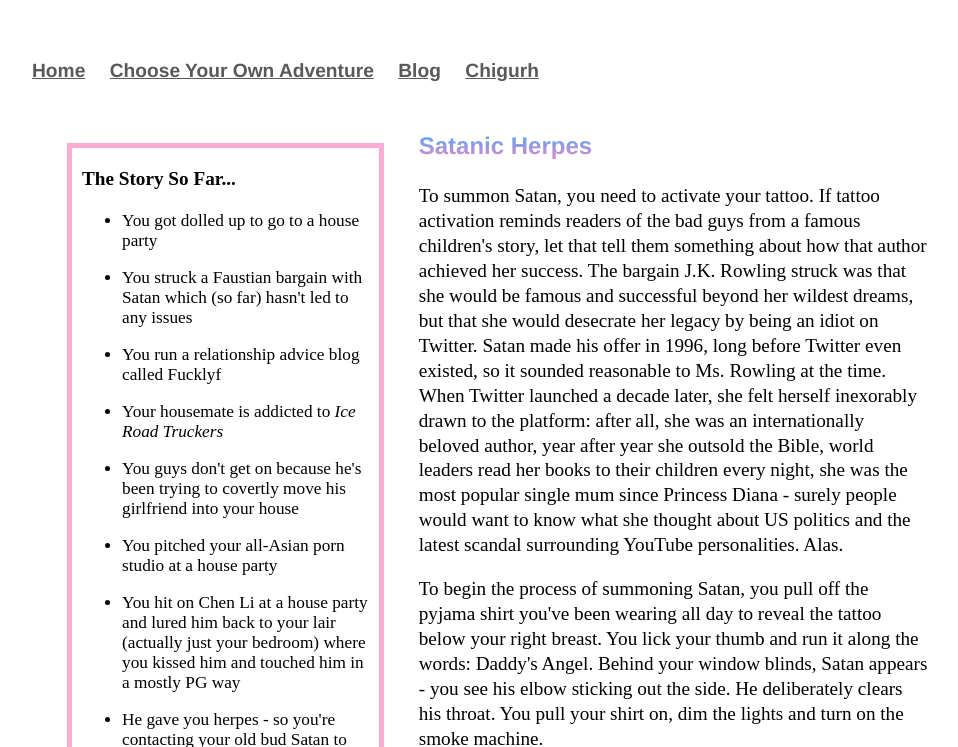
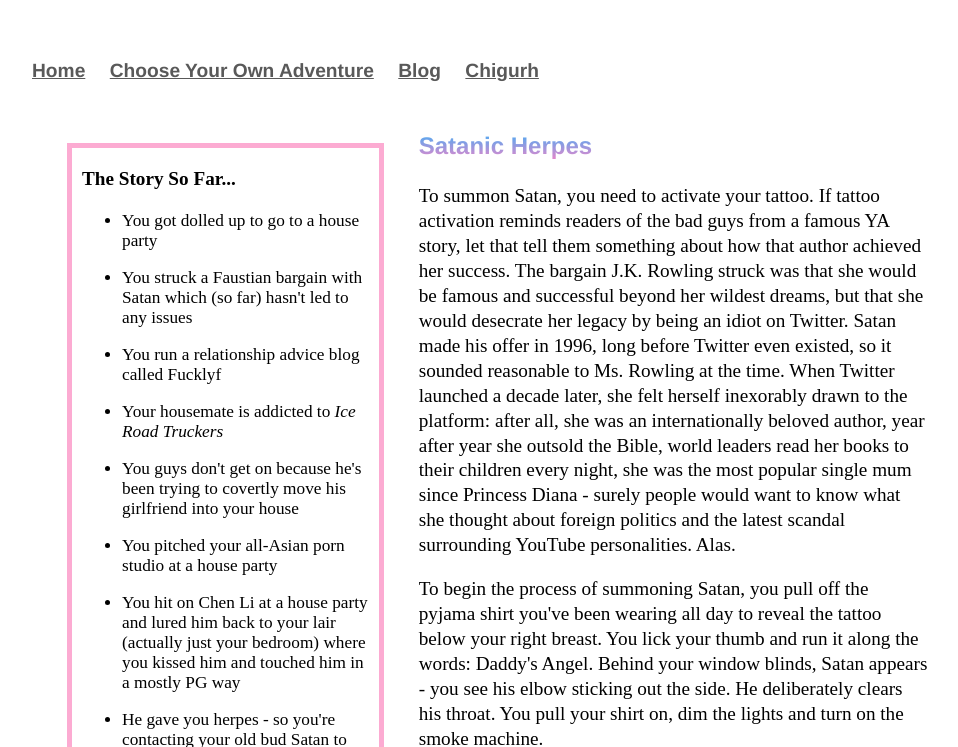
Before and after one commit to Pinelife/pinelife.github.io, a Jekyll site: the page Hellhole/Room9.html, which Jekyll copies as it is, in a window 1280 px wide and 900 px high, cut to the strip 0-747 px from the top of the window. Shown: the whole strip, without its empty margins (160-1118 px from the left). Built offline with Jekyll 4.4.1, drawn with Linux system fonts in a browser that asks for light colours.

Commit message:
Update Room9.html

```diff
--- a/Hellhole/Room9.html
+++ b/Hellhole/Room9.html
@@ -41,13 +41,13 @@
 </div>
 <h3>Satanic Herpes</h3>
 <p>
-To summon Satan, you need to activate your tattoo. If tattoo activation reminds readers of the bad guys from a famous children's story,
+To summon Satan, you need to activate your tattoo. If tattoo activation reminds readers of the bad guys from a famous YA story,
 let that tell them something about how that author achieved her success. The bargain J.K. Rowling struck was that she would be famous and
 successful beyond her wildest dreams, but that she would desecrate her legacy by being an idiot on Twitter. Satan made his offer in 1996,
 long before Twitter even existed, so it sounded reasonable to Ms. Rowling at the time. When Twitter launched a decade later, she felt
 herself inexorably drawn to the platform: after all, she was an internationally beloved author, year after year she outsold the Bible,
 world leaders read her books to their children every night, she was the most popular single mum since Princess Diana - surely people
-would want to know what she thought about US politics and the latest scandal surrounding YouTube personalities. Alas.
+would want to know what she thought about foreign politics and the latest scandal surrounding YouTube personalities. Alas.
 </p>
 <p>
 To begin the process of summoning Satan, you pull off the pyjama shirt you've been wearing all day to reveal the tattoo below
```
